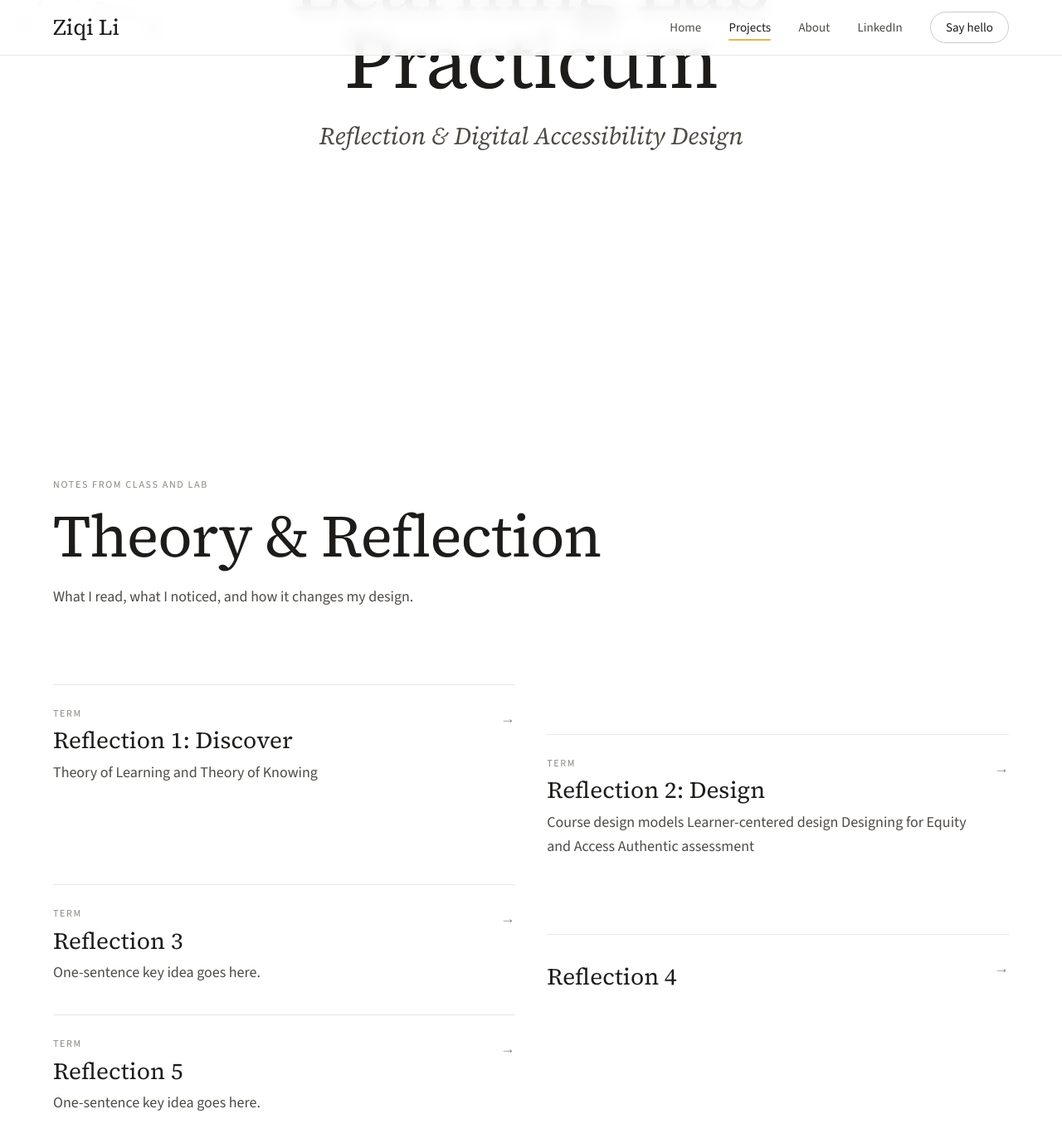
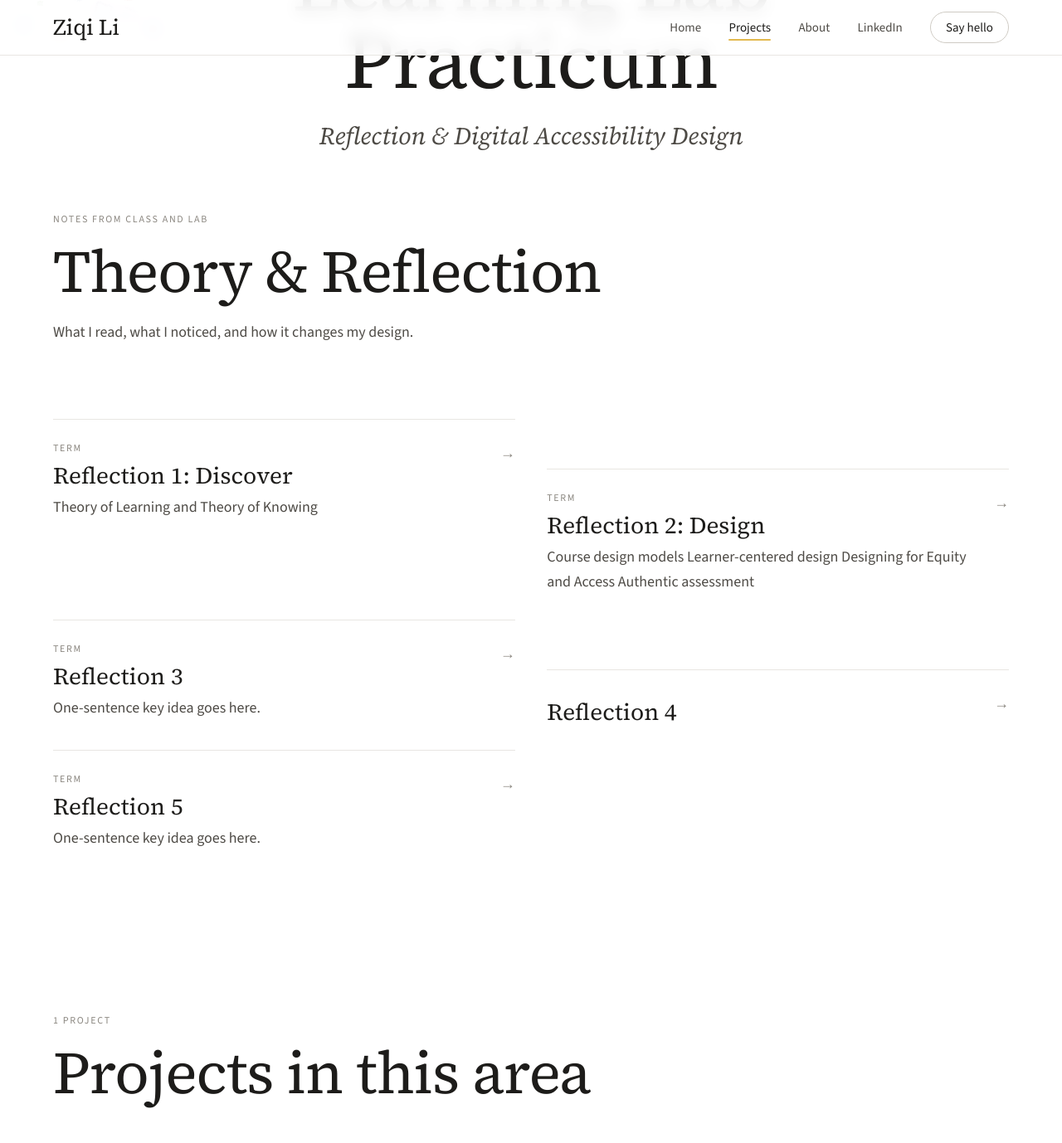
Before and after one commit to lizilizi0422-cmd/lizilizi0422-cmd.github.io, a Jekyll site: the page built from _sections/lab-practicum.md, in a window 1280 px wide and 1400 px high, scrolled down 395 px. Shown: the top 1378 px of the window at 83% size. Built offline with Jekyll 4.4.1, drawn with Linux system fonts in a browser that asks for light colours; nearby versions of some CDN libraries; some web fonts are replaced.

Commit message:
Tighten gap below area hero; hide empty text blocks

```diff
--- a/assets/css/style.css
+++ b/assets/css/style.css
@@ -506,3 +506,8 @@ body{font-size:18px}
 .r-sec .r-mine{border-left:3px solid var(--ac)!important;background:var(--tint);padding:14px 18px;border-radius:0 6px 6px 0}
 .r-sec{border-top-color:var(--ac)!important}
 .r-toc a{color:inherit}
+
+/* tighter gap below area hero */
+.phero.no-media{padding-bottom:16px}
+.reflections{padding-top:clamp(36px,4.5vw,64px)}
+.blk-text:not(:has(.bt-body *)):not(:has(h2)):not(:has(.kicker)){display:none}
```
